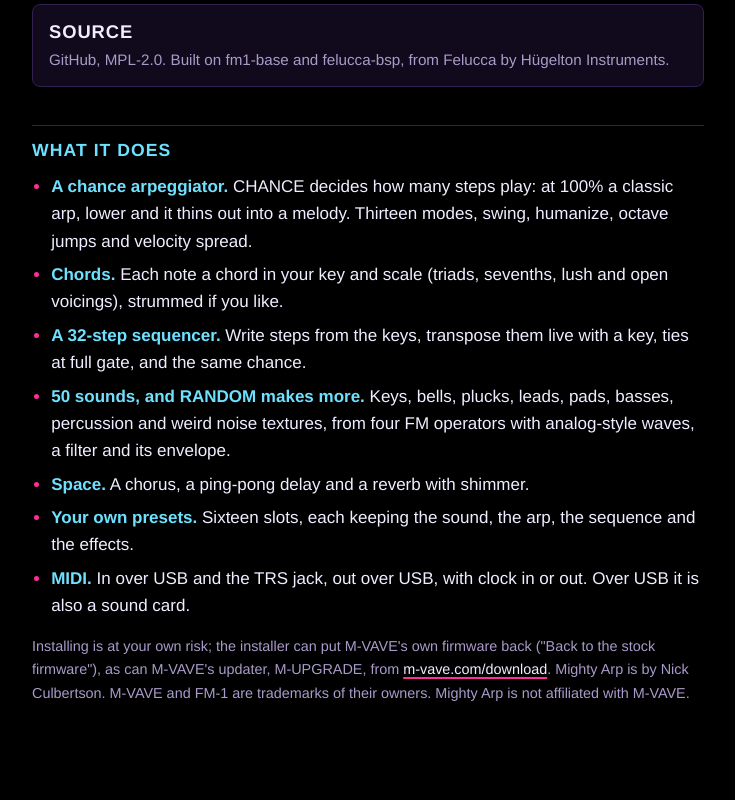
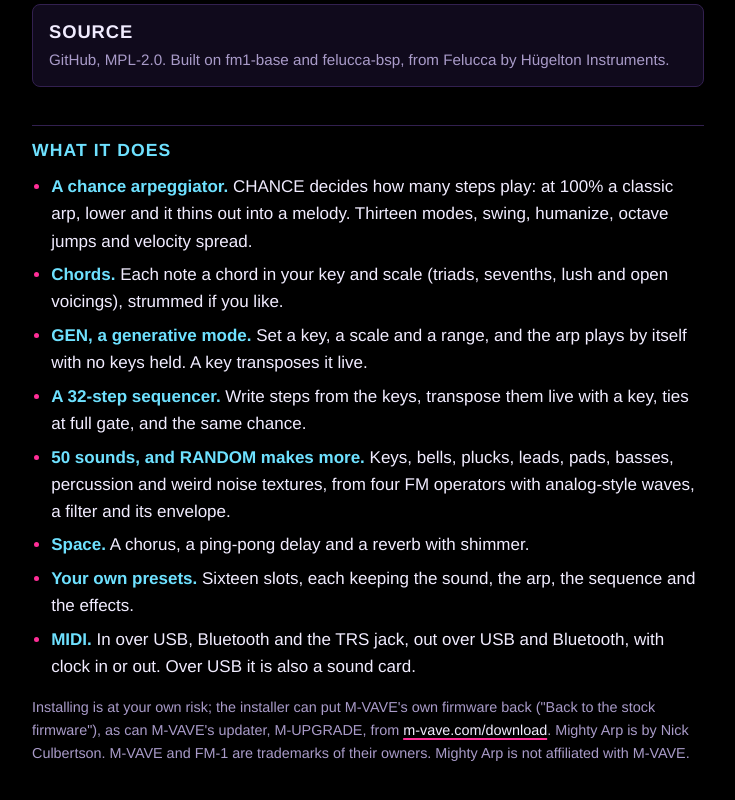
Before and after one commit to NickCulbertson/FM1-Mighty-Arp, a plain HTML site: page app/site/index.html in a window 1280 px wide. Shown: the part 943-1743 px from the top of the page, without its empty margins (272-1007 px from the left). Drawn offline with Linux system fonts and the light colour scheme.

Commit message:
Site: GEN and Bluetooth MIDI in the feature list

```diff
--- a/app/site/index.html
+++ b/app/site/index.html
@@ -67,11 +67,12 @@ code { font-size: .9em; color: var(--yellow); }
 <ul class="feat">
   <li><b>A chance arpeggiator.</b> CHANCE decides how many steps play: at 100% a classic arp, lower and it thins out into a melody. Thirteen modes, swing, humanize, octave jumps and velocity spread.</li>
   <li><b>Chords.</b> Each note a chord in your key and scale (triads, sevenths, lush and open voicings), strummed if you like.</li>
+  <li><b>GEN, a generative mode.</b> Set a key, a scale and a range, and the arp plays by itself with no keys held. A key transposes it live.</li>
   <li><b>A 32-step sequencer.</b> Write steps from the keys, transpose them live with a key, ties at full gate, and the same chance.</li>
   <li><b>50 sounds, and RANDOM makes more.</b> Keys, bells, plucks, leads, pads, basses, percussion and weird noise textures, from four FM operators with analog-style waves, a filter and its envelope.</li>
   <li><b>Space.</b> A chorus, a ping-pong delay and a reverb with shimmer.</li>
   <li><b>Your own presets.</b> Sixteen slots, each keeping the sound, the arp, the sequence and the effects.</li>
-  <li><b>MIDI.</b> In over USB and the TRS jack, out over USB, with clock in or out. Over USB it is also a sound card.</li>
+  <li><b>MIDI.</b> In over USB, Bluetooth and the TRS jack, out over USB and Bluetooth, with clock in or out. Over USB it is also a sound card.</li>
 </ul>
 <p class="small">Installing is at your own risk; the installer can put M-VAVE's own firmware back ("Back to the stock
 firmware"), as can M-VAVE's updater, M-UPGRADE, from <a href="https://www.m-vave.com/download">m-vave.com/download</a>.
```
